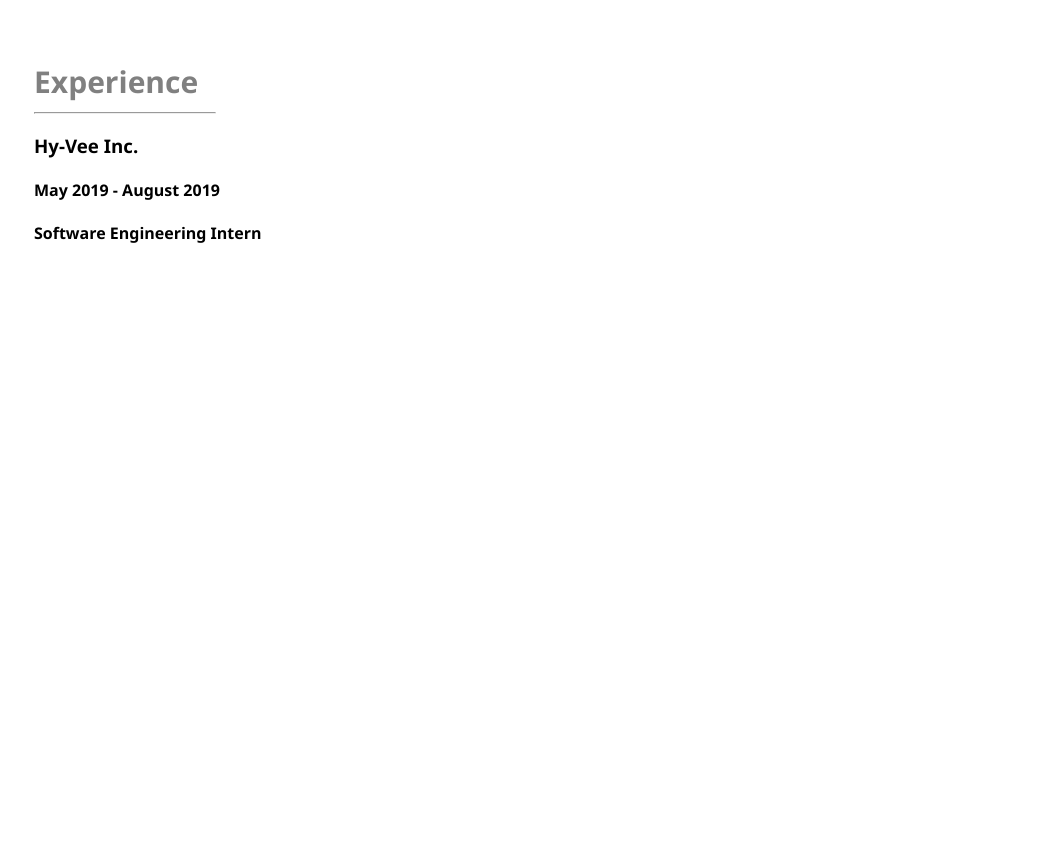
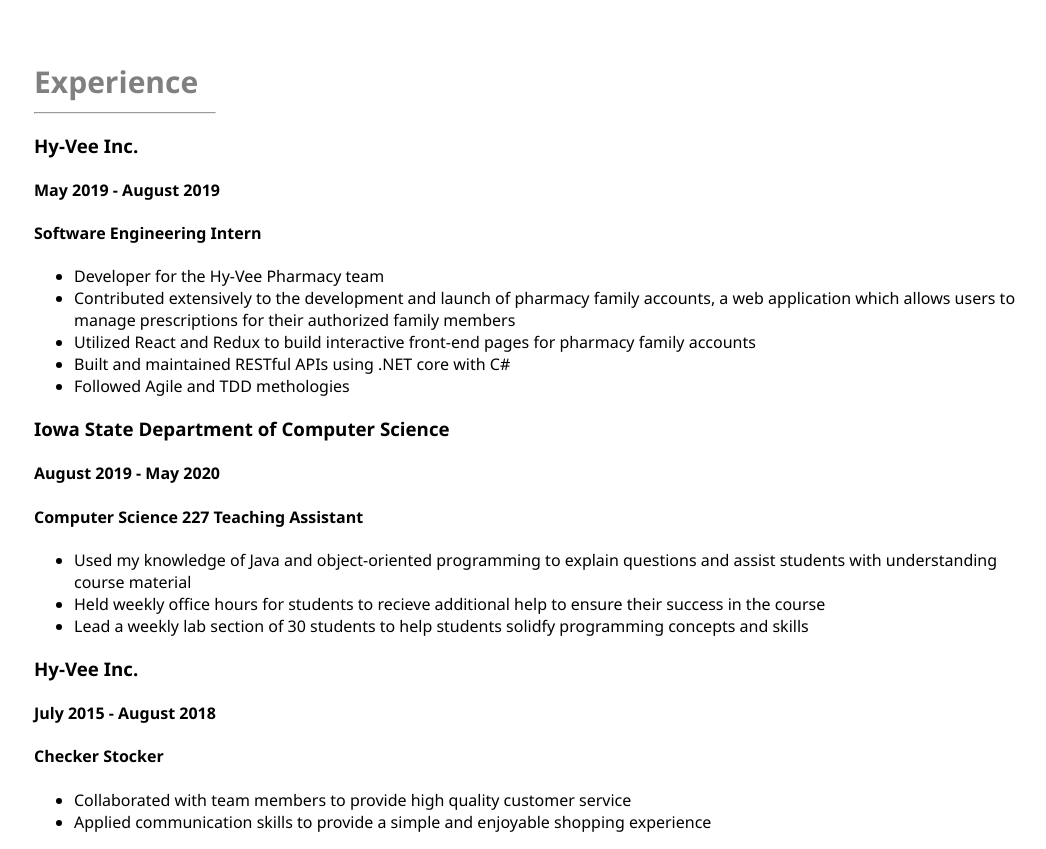
Before and after one commit to dms909/New-Website, a React (Create React App) app: page / in a window 1280 px wide. Shown: the part 2020-2869 px from the top of the page, without its empty margins (224-1270 px from the left). Before the commit the page ends 2285 px from the top, so only its background shows below. Built offline with nearby package versions, Linux system fonts and the light colour scheme.

Commit message:
Added sections to experience

```diff
--- a/src/components/Experience.js
+++ b/src/components/Experience.js
@@ -6,12 +6,43 @@
             <h2>Experience</h2>
             <hr align="left"/>
 
-            <div className="ExperienceListß">
+            <div className="HyveeExperience">
                 <h3>Hy-Vee Inc.</h3>
                 <h4>May 2019 - August 2019</h4>
                 <h4>Software Engineering Intern</h4>
 
+                <ul>
+                    <li>Developer for the Hy-Vee Pharmacy team</li>
+                    <li>Contributed extensively to the development and launch of pharmacy family accounts, a web application which allows users to manage prescriptions for
+                        their authorized family members
+                    </li>
+                    <li>Utilized React and Redux to build interactive front-end pages for pharmacy family accounts</li>
+                    <li>Built and maintained RESTful APIs using .NET core with C#</li>
+                    <li>Followed Agile and TDD methologies</li>
+                </ul>
+            </div>
 
+            <div className="TaExperience">
+                <h3>Iowa State Department of Computer Science</h3>
+                <h4>August 2019 - May 2020</h4>
+                <h4>Computer Science 227 Teaching Assistant</h4>
+
+                <ul>
+                    <li>Used my knowledge of Java and object-oriented programming to explain questions and assist students with understanding course material</li>
+                    <li>Held weekly office hours for students to recieve additional help to ensure their success in the course</li>
+                    <li>Lead a weekly lab section of 30 students to help students solidfy programming concepts and skills</li>
+                </ul>
+            </div>
+
+            <div className="CheckerStockerExperience">
+                <h3>Hy-Vee Inc.</h3>
+                <h4>July 2015 - August 2018</h4>
+                <h4>Checker Stocker</h4>
+
+                <ul>
+                    <li>Collaborated with team members to provide high quality customer service</li>
+                    <li>Applied communication skills to provide a simple and enjoyable shopping experience</li>
+                </ul>
             </div>
         </div>
      );
```
